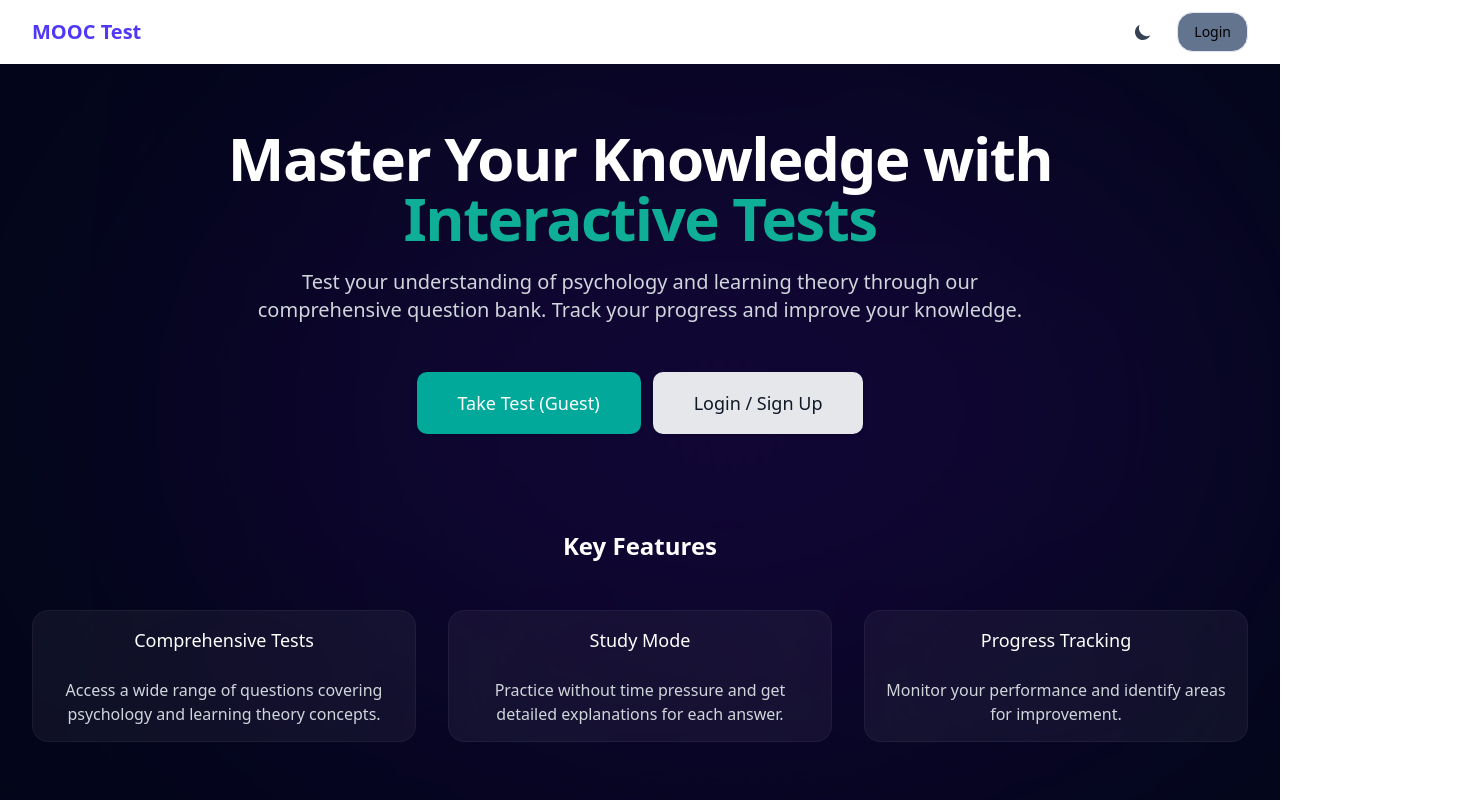
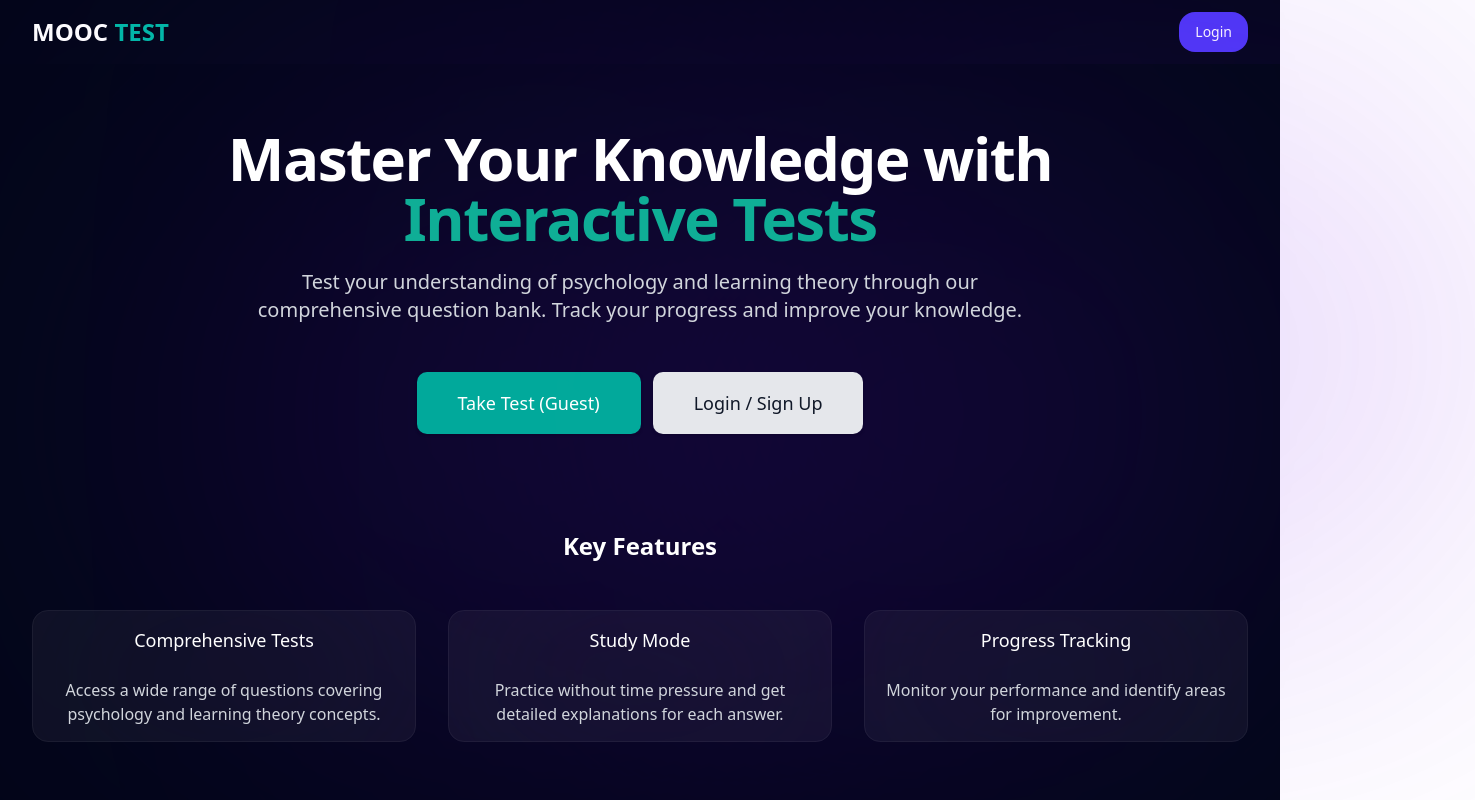
Before and after one commit to ms0031/mooc-test, a Next.js app: page / in a window 1280 px wide. Shown: the top 800 px of the page, 1475 px wide, since content can reach past the window. Built offline with nearby package versions, Linux system fonts and the light colour scheme; no server answers; the database is empty.

Commit message:
Refactor Navbar component for improved styling and update Tailwind configuration to include custom font family

```diff
--- a/src/components/ui/Navbar.tsx
+++ b/src/components/ui/Navbar.tsx
@@ -3,7 +3,6 @@
 import { useSession, signOut } from "next-auth/react";
 import { useRouter } from "next/navigation";
 import Link from "next/link";
-import ThemeToggle from "./ThemeToggle";
 import { Button } from "./Button";
 
 export default function Navbar() {
@@ -11,29 +10,32 @@ export default function Navbar() {
   const router = useRouter();
 
   return (
-    <nav className="bg-white dark:bg-gray-800 shadow-md">
+    <nav className=" bg-slate-950 ">
+    <div className="w-[1440px] left-0 top-0 absolute opacity-30">
+    <div className="w-[675px] h-80 left-[202px] top-[190px] absolute bg-violet-700 rounded-full blur-[200px]"></div>
+    <div className="w-[675px] h-80 left-[800px] top-[190px] absolute bg-violet-700  rounded-full blur-[200px]"></div>
+    </div>
       <div className="max-w-7xl mx-auto px-4 sm:px-6 lg:px-8">
         <div className="flex justify-between h-16">
           <div className="flex">
             <div className="flex-shrink-0 flex items-center">
               <Link href="/" className="text-xl font-bold text-indigo-600 dark:text-indigo-400">
-                MOOC Test
+              <div className="justify-start"><span className="text-white text-2xl font-bold font-raleway">MOOC</span><span className="text-teal-500 text-2xl font-bold font-raleway"> TEST</span></div>
               </Link>
             </div>
           </div>
           <div className="flex items-center space-x-4">
-            <ThemeToggle />
             {session ? (
               <div className="flex items-center space-x-4">
                 <Button
-                  variant="outline"
+                  variant="primary"
                   onClick={() => router.push("/dashboard")}
                   className="text-sm"
                 >
                   Dashboard
                 </Button>
                 <Button
-                  variant="outline"
+                  variant="destructive"
                   onClick={() => signOut({ callbackUrl: "/" })}
                   className="text-sm"
                 >
@@ -42,7 +44,7 @@ export default function Navbar() {
               </div>
             ) : (
               <Button
-                variant="outline"
+                variant="primary"
                 onClick={() => router.push("/login")}
                 className="text-sm"
               >
--- a/tailwind.config.js
+++ b/tailwind.config.js
@@ -13,6 +13,9 @@ export default {
         background: '#ffffff', // You can set any color value you want
         // Add other custom colors as needed
       },
+      fontFamily: {
+        raleway: ['var(--font-raleway)'],
+      },
     },
   },
   plugins: [],
```
